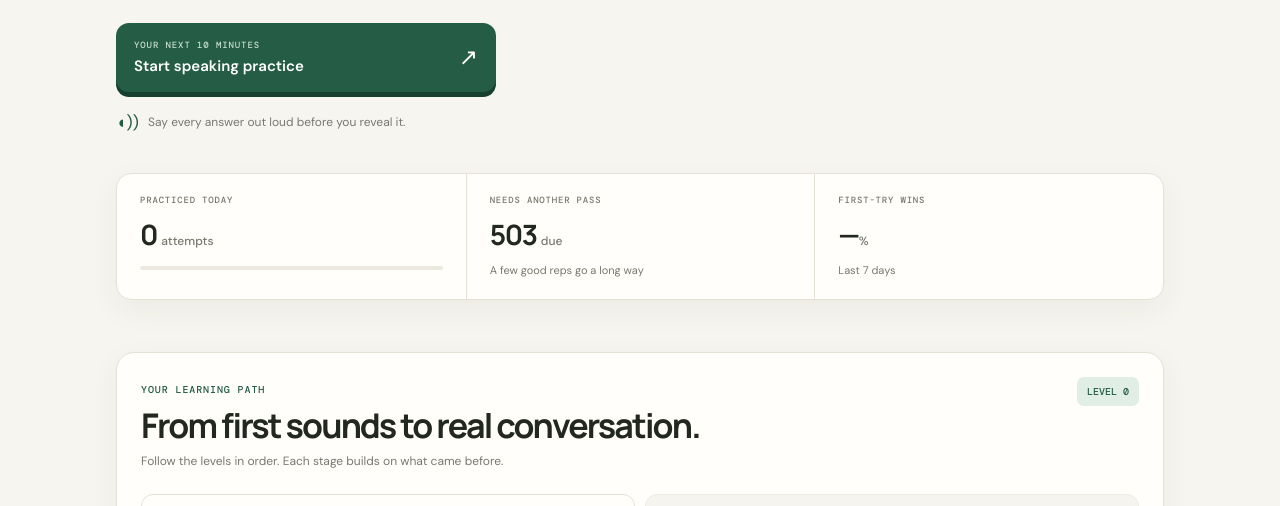
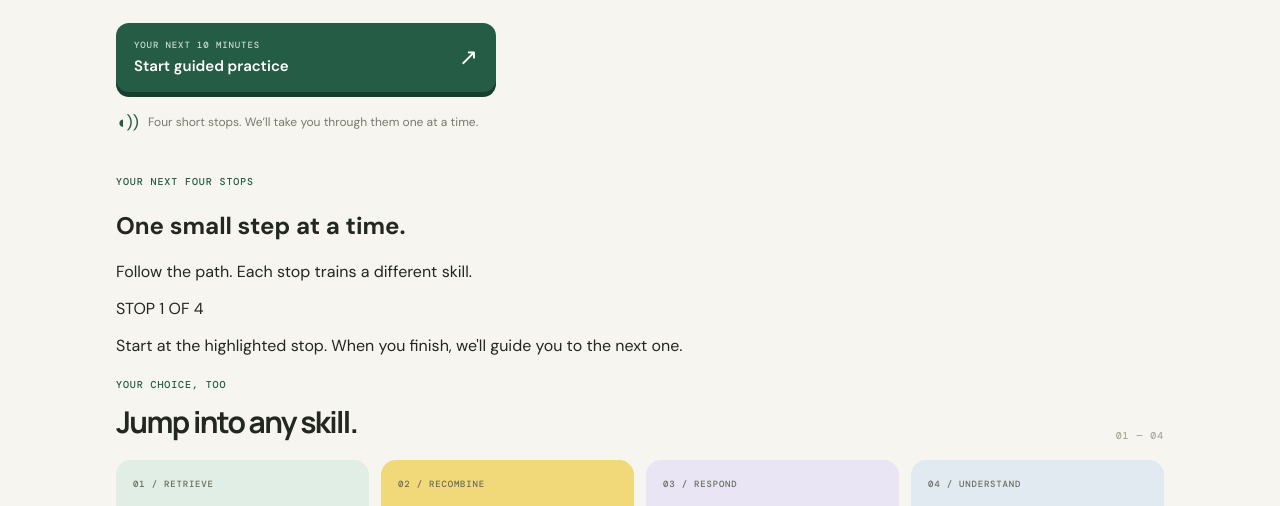
Before and after one commit to Pimpcats/japaneselanguage, a plain HTML site: page studio-preview/index.html in a window 1280 px wide. Shown: the part 422-928 px from the top of the page. Drawn offline with nearby package versions, Linux system fonts and the light colour scheme.

Commit message:
Guide Speaking Studio with a clear four-stop practice path

```diff
--- a/studio-preview/index.html
+++ b/studio-preview/index.html
@@ -21,8 +21,22 @@
           <div class="eyebrow"><span class="eyebrow-dot"></span> YOUR JAPANESE, IN MOTION</div>
           <h1>Don't just know it.<br><em>Say it.</em></h1>
           <p class="hero-copy">Build the kind of Japanese that shows up when you need it — without a script in front of you.</p>
-          <button class="start-button" id="start-session"><span><small>YOUR NEXT 10 MINUTES</small><strong>Start speaking practice</strong></span><span class="arrow">↗</span></button>
-          <div class="hero-note"><span class="sound-mark">◖))</span> Say every answer out loud before you reveal it.</div>
+          <button class="start-button" id="start-session"><span><small>YOUR NEXT 10 MINUTES</small><strong>Start guided practice</strong></span><span class="arrow">↗</span></button>
+          <div class="hero-note"><span class="sound-mark">◖))</span> Four short stops. We’ll take you through them one at a time.</div>
+        </div>
+
+        <section class="guided-route" aria-label="Guided practice path">
+          <div class="route-heading"><div><span class="eyebrow">YOUR NEXT FOUR STOPS</span><h2>One small step at a time.</h2><p>Follow the path. Each stop trains a different skill.</p></div><span class="route-step-count" id="route-step-count">STOP 1 OF 4</span></div>
+          <div class="route-nodes" id="route-nodes"></div>
+          <p class="route-footnote">Start at the highlighted stop. When you finish, we'll guide you to the next one.</p>
+        </section>
+
+        <div class="section-heading"><div><span class="eyebrow">YOUR CHOICE, TOO</span><h2>Jump into any skill.</h2></div><span class="heading-side">01 — 04</span></div>
+        <div class="mode-grid">
+          <button class="mode-card recall-card" data-mode="recall"><span class="mode-number">01 / RETRIEVE</span><span class="mode-icon">↗</span><strong>Recall</strong><span>Try to say it before you reveal the answer.</span><span class="mode-link">Train memory <b>→</b></span></button>
+          <button class="mode-card pattern-card" data-mode="patterns"><span class="mode-number">02 / RECOMBINE</span><span class="mode-icon">＋</span><strong>Pattern lab</strong><span>Change a sentence and make the grammar yours.</span><span class="mode-link">Train flexibility <b>→</b></span></button>
+          <button class="mode-card scene-card" data-mode="scenes"><span class="mode-number">03 / RESPOND</span><span class="mode-icon">↔</span><strong>In the moment</strong><span>Hear a person, choose a reply, keep talking.</span><span class="mode-link">Train conversation <b>→</b></span></button>
+          <button class="mode-card listen-card" data-mode="listen"><span class="mode-number">04 / UNDERSTAND</span><span class="mode-icon">◖))</span><strong>Listen & notice</strong><span>Listen first, then choose what you heard.</span><span class="mode-link">Train your ear <b>→</b></span></button>
         </div>
 
         <section class="progress-strip" aria-label="Practice progress">
@@ -36,14 +50,6 @@
           <div class="course-levels" id="course-levels" aria-label="Japanese course levels"></div>
           <div class="course-next" id="course-next"></div>
         </section>
-
-        <div class="section-heading"><div><span class="eyebrow">FOUR DIFFERENT SKILLS</span><h2>Train a real skill.</h2></div><span class="heading-side">01 — 04</span></div>
-        <div class="mode-grid">
-          <button class="mode-card recall-card" data-mode="recall"><span class="mode-number">01 / RETRIEVE</span><span class="mode-icon">↗</span><strong>Recall</strong><span>English prompt in. Japanese out. No hints until you've tried.</span><span class="mode-link">Train memory <b>→</b></span></button>
-          <button class="mode-card pattern-card" data-mode="patterns"><span class="mode-number">02 / RECOMBINE</span><span class="mode-icon">＋</span><strong>Pattern lab</strong><span>Notice the grammar, then use it with a different idea.</span><span class="mode-link">Train flexibility <b>→</b></span></button>
-          <button class="mode-card scene-card" data-mode="scenes"><span class="mode-number">03 / RESPOND</span><span class="mode-icon">↔</span><strong>In the moment</strong><span>Short real-life exchanges. Listen, answer, keep going.</span><span class="mode-link">Train conversation <b>→</b></span></button>
-          <button class="mode-card listen-card" data-mode="listen"><span class="mode-number">04 / UNDERSTAND</span><span class="mode-icon">◖))</span><strong>Listen & notice</strong><span>Hear a sentence, catch the structure, and say it back.</span><span class="mode-link">Train your ear <b>→</b></span></button>
-        </div>
         <section class="continue-panel"><div class="continue-mark">今</div><div><span class="eyebrow">SMALL STEPS, REAL PROGRESS</span><h3>Fluency is built in the gaps.</h3><p>Missed a sentence? Good. That's a useful signal. We'll bring it back, then ask you to use the pattern in a new way.</p></div></section>
         <footer>はなそう · A practice space for becoming understood.</footer>
       </section>
```
